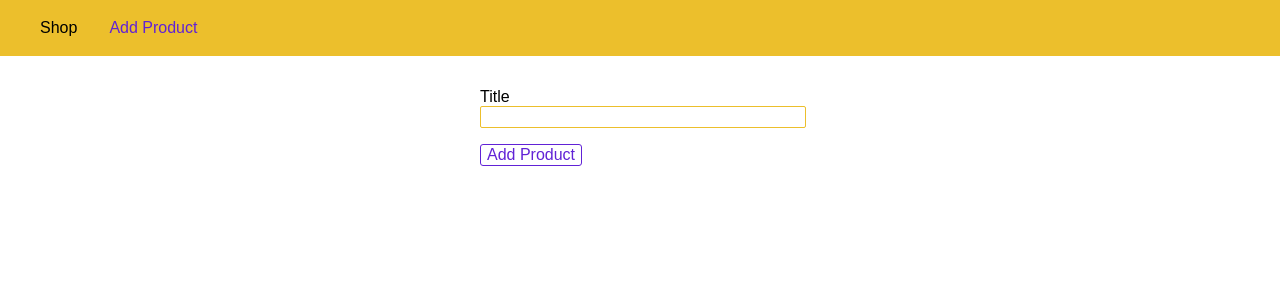
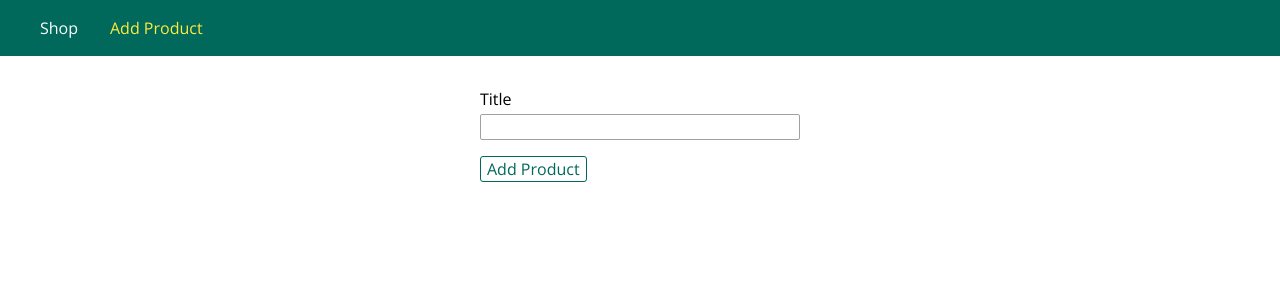
Before and after one commit to SeanCollings/node-basics, a Node server app: page /admin/add-product in a window 1280 px wide; the page is wider, and only the part inside the window is pictured. Shown: the top 300 px of that part. Run offline with Node 20, Linux system fonts and the light colour scheme.

Commit message:
updated project files

```diff
--- a/app.js
+++ b/app.js
@@ -3,7 +3,7 @@ const path = require('path');
 const express = require('express');
 const bodyParser = require('body-parser');
 
-const adminRoutes = require('./routes/admin');
+const adminData = require('./routes/admin');
 const shopRoutes = require('./routes/shop');
 
 const app = express();
@@ -11,7 +11,7 @@ const app = express();
 app.use(bodyParser.urlencoded({ extended: true }));
 app.use(express.static(path.join(__dirname, 'public')));
 
-app.use('/admin', adminRoutes);
+app.use('/admin', adminData.routes);
 app.use(shopRoutes);
 
 app.use((req, res, next) => {
--- /dev/null
+++ b/public/css/forms.css
@@ -0,0 +1,20 @@
+.form-control {
+    margin: 1rem 0;
+}
+
+.form-control label,
+.form-control input {
+    display: block;
+    width: 100%;
+    margin-bottom: 0.25rem;
+}
+
+.form-control input {
+    border: 1px solid #a1a1a1;
+    font: inherit;
+    border-radius: 2px;
+}
+
+.form-control input:focus {
+    outline-color: #00695c;
+}
--- a/public/css/main.css
+++ b/public/css/main.css
@@ -1,17 +1,24 @@
+@import url('https://fonts.googleapis.com/css?family=Open+Sans:400,700');
+
+* {
+  box-sizing: border-box;
+}
+
 body {
   padding: 0;
   margin: 0;
-  font-family: sans-serif;
+  font-family: 'Open Sans', sans-serif;
 }
 
 main {
   padding: 1rem;
+  margin: auto;
 }
 
 .main-header {
   width: 100%;
   height: 3.5rem;
-  background-color: #ecbf2c;
+  background-color: #00695c;
   padding: 0 1.5rem;
 }
 
@@ -35,11 +42,67 @@ main {
 
 .main-header__item a {
   text-decoration: none;
-  color: black;
+  color: white;
 }
 
 .main-header__item a:hover,
 .main-header__item a:active,
 .main-header__item a.active {
-  color: #6122d6;
+  color: #ffeb3b;
 }
+
+.grid {
+  display: flex;
+  flex-wrap: wrap;
+  justify-content: space-around;
+  align-items: stretch;
+}
+
+.card {
+  box-shadow: 0 2px 8px rgba(0, 0, 0, 0.26);
+}
+
+.card__header,
+.card__content {
+  padding: 1rem;
+}
+
+.card__header h1,
+.card__content h1,
+.card__content h2,
+.card__content p {
+  margin: 0;
+}
+
+.card__image {
+  width: 100%;
+}
+
+.card__image img {
+  width: 100%;
+}
+
+.card__actions {
+    padding: 1rem;
+    text-align: center;
+}
+
+.card__actions button,
+.card__actions a {
+    margin: 0 0.25rem;
+}
+
+.btn {
+  font: inherit;
+  border: 1px solid #00695c;
+  color: #00695c;
+  background: white;
+  border-radius: 3px;
+  cursor: pointer;
+}
+
+.btn:hover,
+.btn:active {
+  background-color: #00695c;
+  color: white;
+}
--- a/public/css/product.css
+++ b/public/css/product.css
@@ -1,35 +1,25 @@
 .product-form {
-  width: 20rem;
-  max-width: 90%;
-  margin: auto;
-}
-.form-control {
-  margin: 1rem 0;
+    width: 20rem;
+    max-width: 90%;
+    margin: auto;
 }
 
-.form-control label,
-.form-control input {
-  display: block;
-  width: 100%;
+.product-item {
+    width: 20rem;
+    max-width: 95%;
 }
 
-.form-control input {
-  border: 1px solid #ecbf2c;
-  font: inherit;
-  border-radius: 2px;
+.product__title {
+    font-size: 1.2rem;
+    text-align: center;
 }
 
-button {
-  font: inherit;
-  border: 1px solid #6122d6;
-  color: #6122d6;
-  background: white;
-  border-radius: 3px;
-  cursor: pointer;
+.product__price {
+    text-align: center;
+    color: #4d4d4d;
+    margin-bottom: 0.5rem;
 }
 
-button:hover,
-button:active {
-  background-color: #6122d6;
-  color: white;
+.product__description {
+    text-align: center;
 }
--- a/routes/shop.js
+++ b/routes/shop.js
@@ -4,8 +4,10 @@ const express = require('express');
 const router = express.Router();
 
 const rootDir = require('../util/path');
+const adminData = require('./admin');
 
 router.get('/', (req, res, next) => {
+  console.log(adminData.products);
   res.sendFile(path.join(rootDir, 'views', 'shop.html'));
 });
 
--- a/views/404.html
+++ b/views/404.html
@@ -18,7 +18,7 @@
         </ul>
       </nav>
     </header>
-    <h1>File not found!</h1>
+    <h1>Page Not Found!</h1>
     <a href="/" type="button">Back</a>
   </body>
 </html>
--- a/views/add-product.html
+++ b/views/add-product.html
@@ -6,15 +6,17 @@
     <meta http-equiv="X-UA-Compatible" content="ie=edge" />
     <title>Add Product</title>
     <link rel="stylesheet" href="/css/main.css" />
+    <link rel="stylesheet" href="/css/forms.css" />
     <link rel="stylesheet" href="/css/product.css" />
   </head>
+
   <body>
     <header class="main-header">
       <nav class="main-header__nav">
         <ul class="main-header__item-list">
           <li class="main-header__item"><a href="/">Shop</a></li>
           <li class="main-header__item">
-            <a href="/admin/add-product" class="active">Add Product</a>
+            <a class="active" href="/admin/add-product">Add Product</a>
           </li>
         </ul>
       </nav>
@@ -26,7 +28,8 @@
           <label for="title">Title</label>
           <input type="text" name="title" id="title" />
         </div>
-        <button type="submit">Add Product</button>
+
+        <button class="btn" type="submit">Add Product</button>
       </form>
     </main>
   </body>
```
Also changed, not shown: routes/admin.js (+5 -2 lines), views/shop.html (+19 -1 lines), routes.js (deleted).
